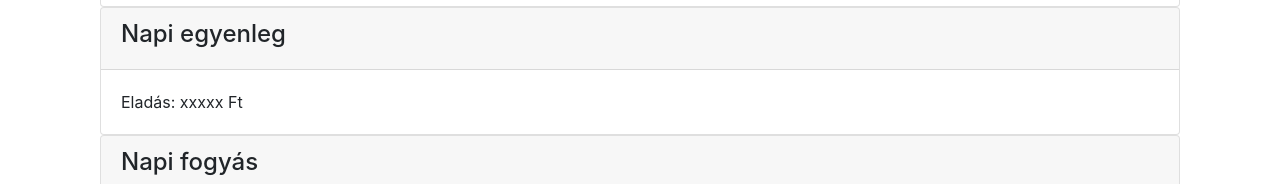
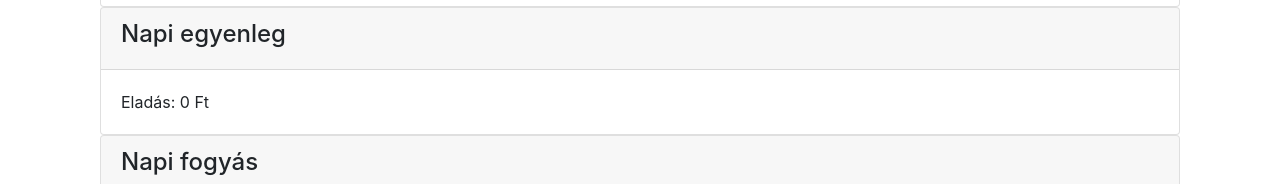
Before and after one commit to bfarkasbence/we-stock-handler-frontend, a React (Create React App) app: page / in a window 1280 px wide. Shown: the part 224-408 px from the top of the page. Built offline with nearby package versions, Linux system fonts and the light colour scheme; no server answers.

Commit message:
add today's sum price of sold products

```diff
--- a/src/components/pages/home.jsx
+++ b/src/components/pages/home.jsx
@@ -8,6 +8,7 @@ function HomePage(props) {
 
     const [attendance, setAttendance] = useState([]);
     const [soldProducts, setSoldProducts] = useState([]);
+    const [sumSold, setSumSold] = useState(0);
 
 
     useEffect(() => {
@@ -39,6 +40,12 @@ function HomePage(props) {
         }}).then(response => {setSoldProducts(response.data)})
     }, [setSoldProducts])
 
+    useEffect(() => {
+        Axios.get("https://localhost:5001/api/stockchange/sum").then(response => {setSumSold(response.data)})
+    }, [setSumSold])
+
+
+
     return(
     <div className="container" style={{marginLeft: "auto", marginRight: "auto", marginTop: "5%", width: "128 rem"}}>
         <div className="card">
@@ -60,7 +67,7 @@ function HomePage(props) {
                 <h4>Napi egyenleg</h4>
             </div>
             <div className="card-body">
-                Eladás: xxxxx Ft
+                Eladás: {sumSold} Ft
             </div>
         </div>
         <div className="card">
```
